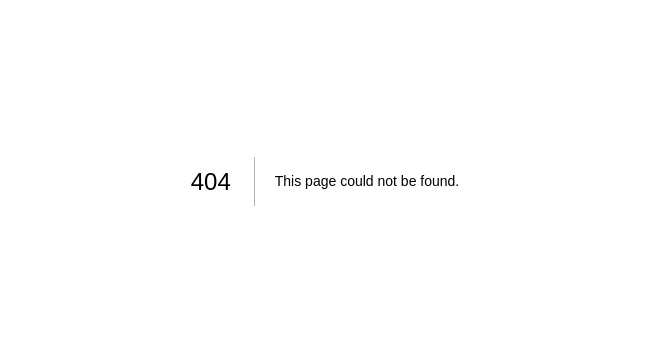
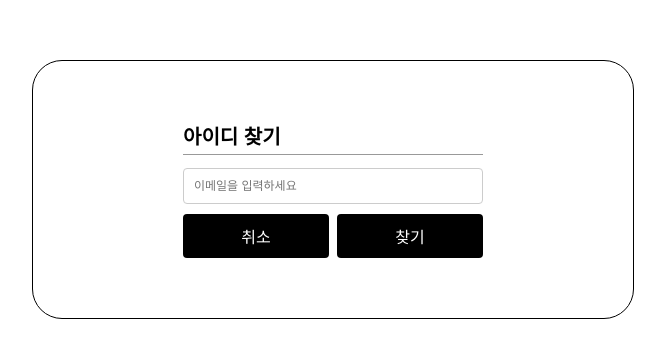
Before and after one commit to SeungaLeeah/artist-workspace-at, a Next.js app: page /findId in a window 1280 px wide. Before the commit this address had no page. Shown: the part 219-576 px from the top of the page, without its empty margins (315-980 px from the left). Built offline with nearby package versions, Linux system fonts and the light colour scheme; a web font is replaced by a local one.

Commit message:
feature: 아이디 찾기 적용

```diff
--- /dev/null
+++ b/src/pages/findId/findId.module.css
@@ -0,0 +1,60 @@
+.loginWrap{
+    width: 100%;
+    height: 100vh;
+    display: flex;
+    justify-content: center;
+    align-items: center;
+}
+.title{
+    display: flex;
+    justify-content: left;
+    width: 100%;
+    border-bottom: 1px solid #999999;
+}
+.loginBox{
+    display: flex;
+    align-items: center;
+    justify-content: center;
+    border: 1px solid #000;
+    border-radius: 30px;
+    padding: 90px 200px;
+    flex-direction: column;
+}
+.loginButton{
+    padding: 10px 20px;
+    font-size: 16px;
+    border-radius: 4px;
+    background-color: #007bff;
+    color: white;
+    border: 1px solid #007bff;
+    cursor: pointer;
+    transition: background-color 0.3s, border-color 0.3s;
+}
+.loginBtn{
+    background-color: #000;
+    color: white;
+    width: 100%;
+    border: none;
+}
+.loginBtn:hover {
+    background-color: #c0c0c0;
+    border: none;
+}
+.loginInfo{
+    width: 100%;
+    display: flex;
+    flex-direction: row;
+    justify-content: right;
+    color: #999999;
+    margin-bottom: 18px;
+}
+
+.lfLine{
+    border-left: 1px solid #999999;
+}
+.btnWrap{
+    display: flex;
+    flex-direction: row;
+    justify-content: space-between;
+    width: 100%;
+}
--- /dev/null
+++ b/src/pages/findId/index.tsx
@@ -0,0 +1,55 @@
+import React, {useState} from 'react';
+import styles from './findId.module.css';
+import Input from "../../components/input";
+import Button from "../../components/button";
+import {useRouter} from "next/router";
+
+const index = () => {
+    const [email, setEmail] = useState('');
+    const router = useRouter();
+
+    const handleEmailChange = (e: React.ChangeEvent<HTMLInputElement>) => {
+        setEmail(e.target.value);
+    };
+
+
+    const cancelBtn =  () => {
+        router.push(`/`);
+    };
+    const findIdClick =  () => {
+        console.log('id 찾기')
+    };
+
+    return (
+        <div className={`${styles.loginWrap}`}>
+            <div className={'loginBox'}>
+                <div className={`mg-bt-13 fs-20 bold pd-bt-4 ${styles.title}`}>아이디 찾기
+                </div>
+                <div className={'width100 mg-bt-10'}>
+                <Input
+                        type="email"
+                        value={email}
+                        onChange={handleEmailChange}
+                        placeholder="이메일을 입력하세요"
+                    />
+                </div>
+                <div className={styles.btnWrap}>
+                    <Button
+                        onClick={cancelBtn}
+                        className={`${styles.loginBtn} mg-rt-4`}
+                    >
+                        {'취소'}
+                    </Button>
+                    <Button
+                        onClick={findIdClick}
+                        className={`${styles.loginBtn} mg-lf-4`}
+                    >
+                        {'찾기'}
+                    </Button>
+                </div>
+            </div>
+        </div>
+    );
+}
+
+export default index;
```
